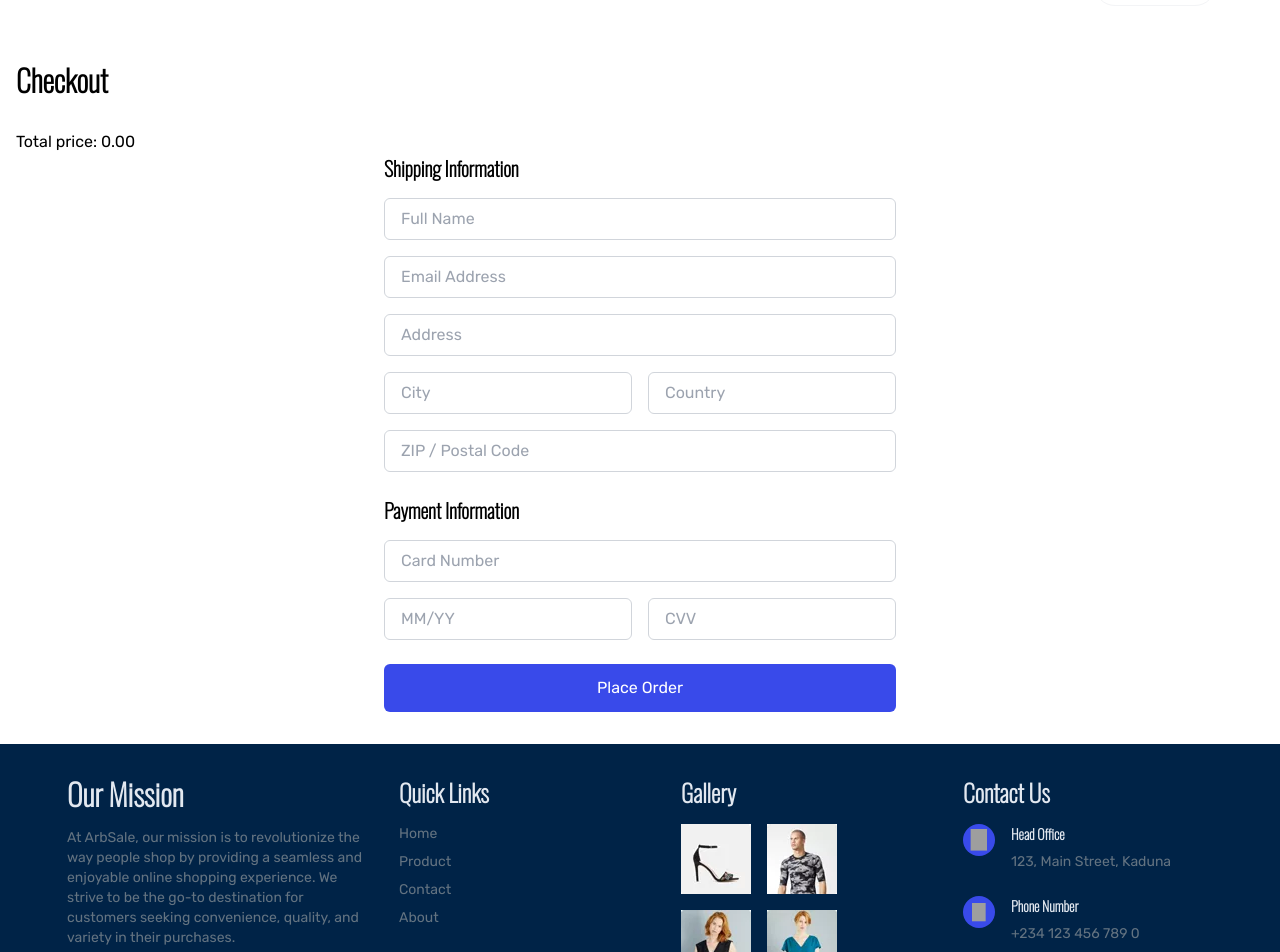
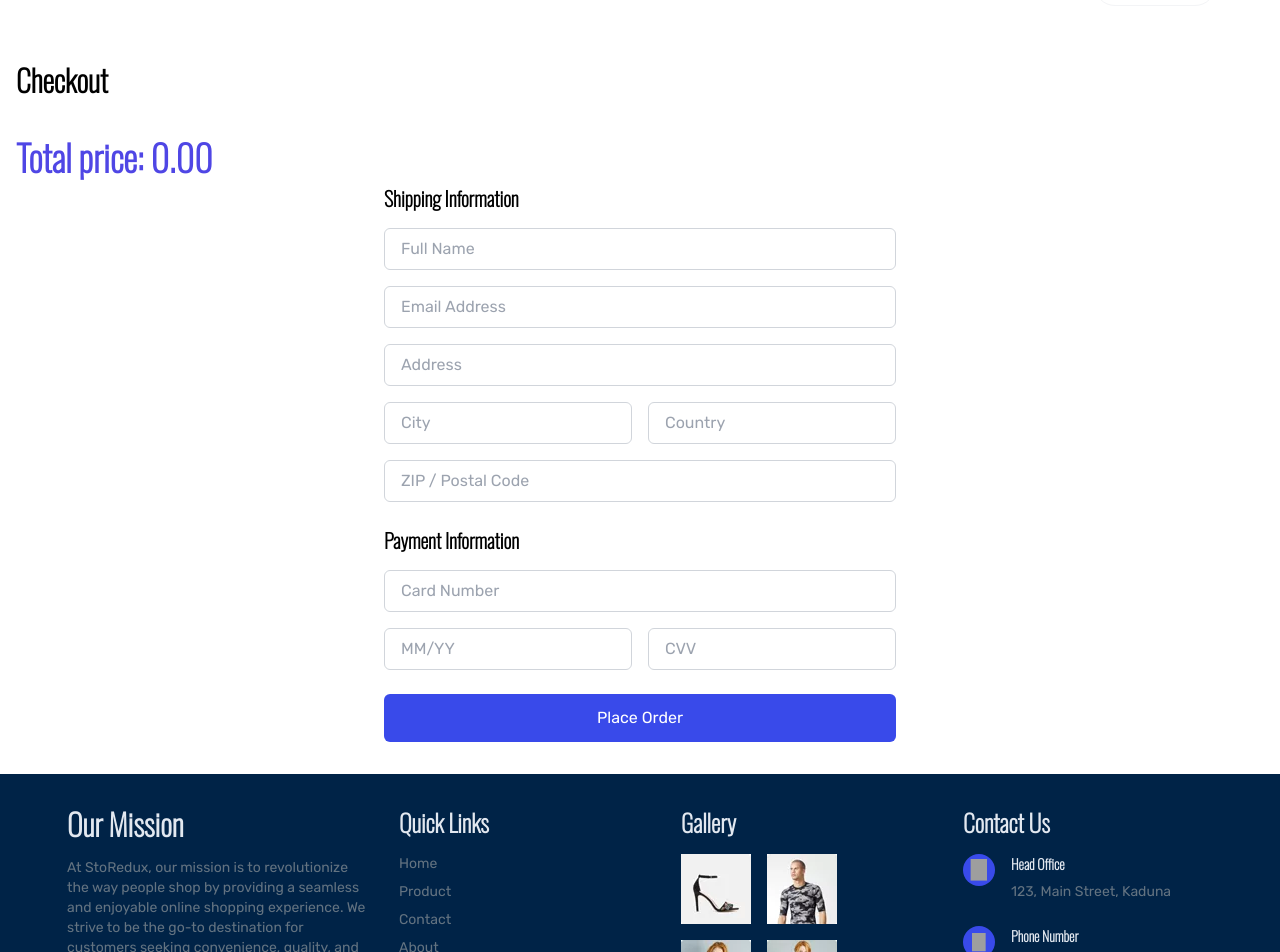
Before and after one commit to ozo-vehe/redux-ecommerce, a React (Vite) app: page /checkout in a window 1280 px wide. Shown: the part 60-1012 px from the top of the page. Built offline with nearby package versions, Linux system fonts and the light colour scheme; no server answers; the database is empty; grey boxes are pictures that could not be loaded.

Commit message:
edited the footer and checkout pages

```diff
--- a/src/components/Footer.jsx
+++ b/src/components/Footer.jsx
@@ -21,7 +21,7 @@ return (
     <div className="w-300">
       <h1 className="oswald text-3xl mb-4">Our Mission</h1>
       <p className="text-sm text-custom-btn-gray">
-        At ArbSale, our mission is to revolutionize the way people
+        At StoRedux, our mission is to revolutionize the way people
         shop by providing a seamless and enjoyable online shopping
         experience. We strive to be the go-to destination for customers
         seeking convenience, quality, and variety in their purchases.
--- a/src/pages/Checkout.jsx
+++ b/src/pages/Checkout.jsx
@@ -122,7 +122,7 @@ const Checkout = () => {
   return (
     <div className="container mx-auto px-4 py-8">
       <h1 className="text-3xl font-bold mb-8">Checkout</h1>
-      <p>Total price: {totalPrice}</p>
+      <h2 className="text-[36px] text-indigo-600 font-[900]">Total price: {totalPrice}</h2>
       <form onSubmit={handleSubmit} className="max-w-lg mx-auto">
         {/* Shipping Information Section */}
         <div className="mb-6">
```
